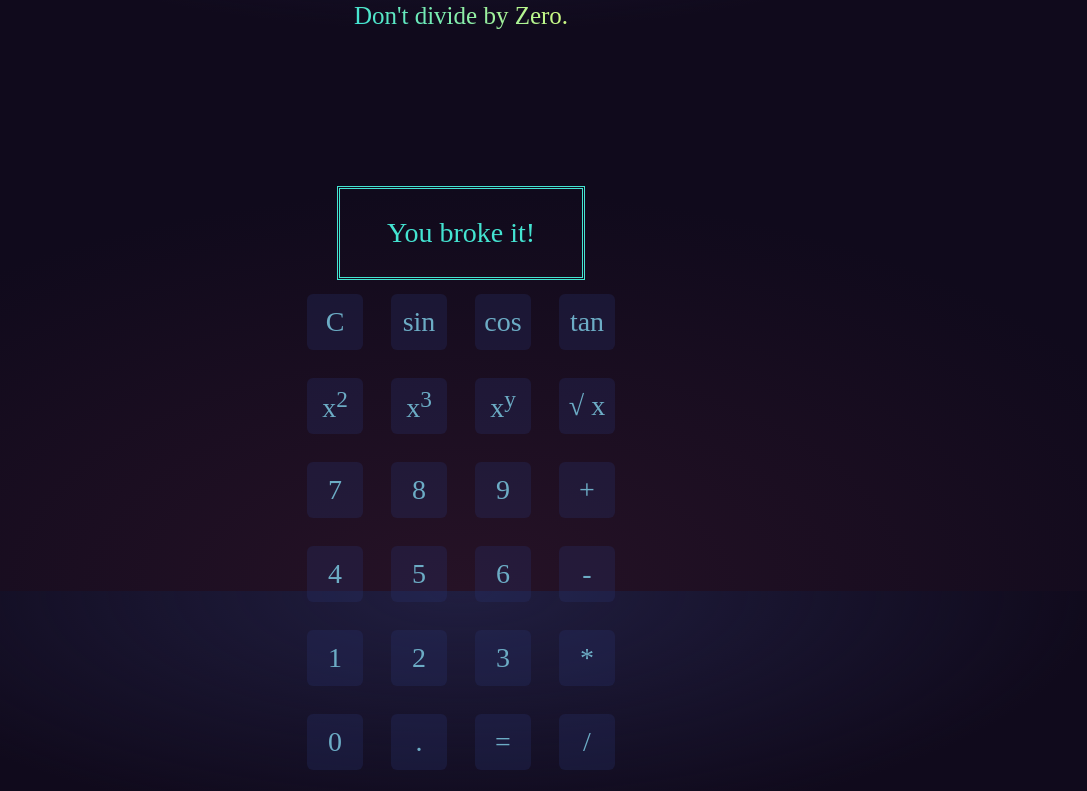
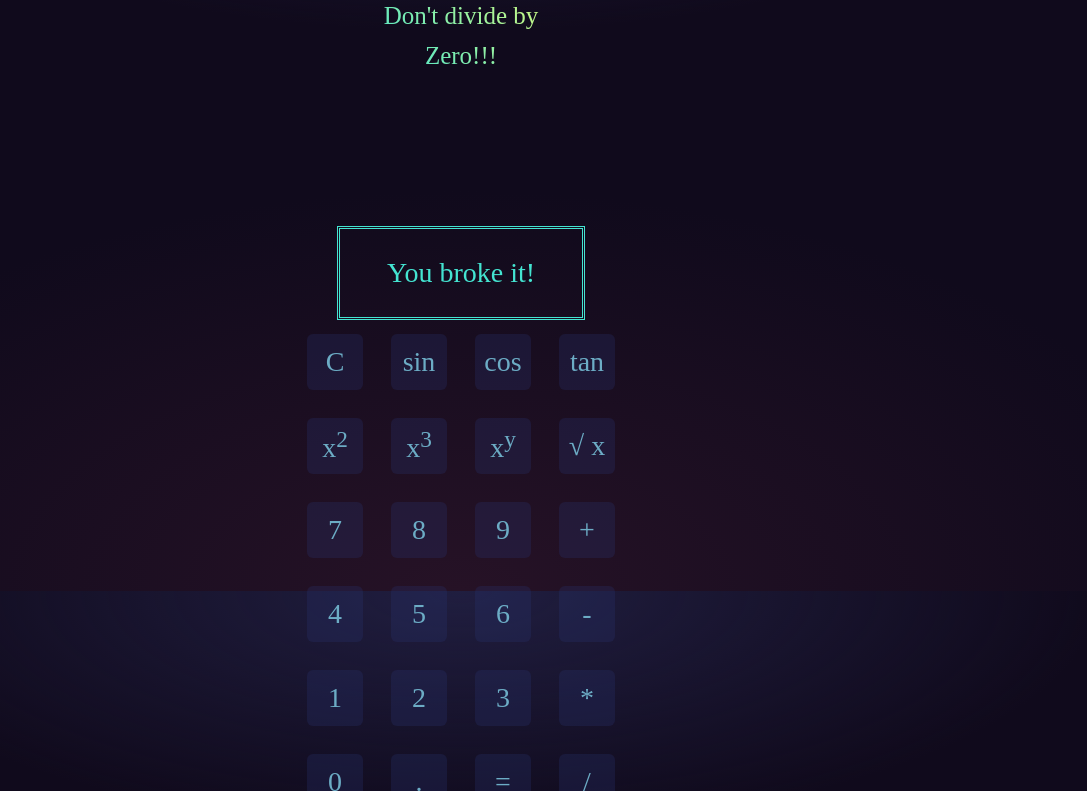
Before and after one commit to ayeshaikh-211737/basic-calci, a plain HTML site: page index.html in a window 1280 px wide. Shown: the part 209-1000 px from the top of the page, without its empty margins (179-1266 px from the left). Drawn offline with Linux system fonts and the light colour scheme; a web font is replaced by a local one.

Commit message:
another addition

```diff
--- a/index.html
+++ b/index.html
@@ -17,7 +17,7 @@
 	</div>
 
 	<h1>Basic Calculator</h1>
-	<p class="warning">Don't divide by Zero.</p>
+	<p class="warning">Don't divide by Zero!!!</p>
 	<div id="calculator" class="calculator">
 		<div id="viewer" class="viewer">You broke it!</div>
 
```
